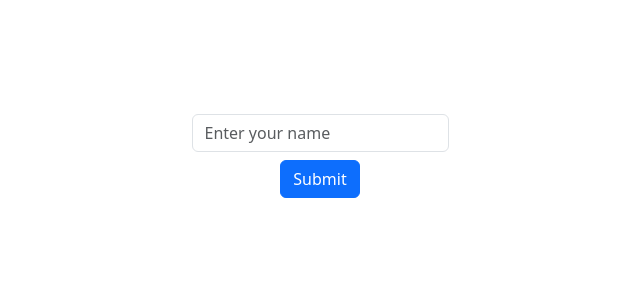
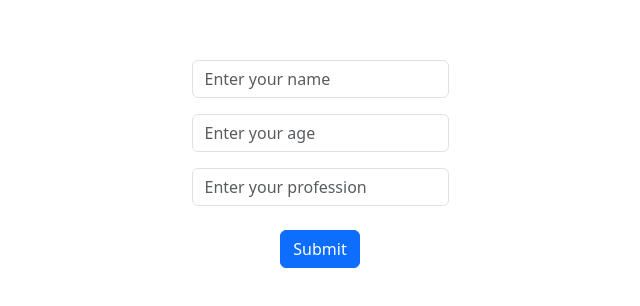
Before and after one commit to WPJ-Dev/react-refresher, a React (Vite) app in the folder react-sandbox/hello-world/: page / in a window 1280 px wide. Shown: the part 252-558 px from the top of the page, without its empty margins (320-960 px from the left). Built offline with nearby package versions, Linux system fonts and the light colour scheme.

Commit message:
working with basic form functionality

```diff
--- a/react-sandbox/hello-world/src/components/Forms.jsx
+++ b/react-sandbox/hello-world/src/components/Forms.jsx
@@ -1,35 +1,74 @@
 import { useState } from "react";
 
 function NameForm() {
-  const [name, setName] = useState("");
-  const [names, setNames] = useState([]);
+  const [formData, setFormData] = useState({
+    name: "",
+    age: "",
+    profession: "",
+  });
+  const [profiles, setProfiles] = useState([]);
+
+  function handleChange(e) {
+    const { name, value } = e.target;
+    setFormData((prevFormData) => ({
+      ...prevFormData,
+      [name]: value,
+    }));
+  }
 
   function handleSubmit(e) {
     e.preventDefault();
-    setNames([...names, name]);
-    console.log("Enter", name);
-    setName("");
+    if (formData.name && formData.age && formData.profession) {
+      setProfiles([...profiles, formData]);
+      setFormData({ name: "", age: "", profession: "" });
+    } else {
+      alert("Please fill in all fields!");
+    }
   }
   return (
     <div className="container mt-4">
       <form onSubmit={handleSubmit}>
+        <div className="form-group mb-3">
           <input
             className="form-control"
             type="text"
             name="name"
-          value={name}
-          onChange={(e) => setName(e.target.value)}
+            value={formData.name}
+            onChange={handleChange}
             placeholder="Enter your name"
           />
+        </div>
+        <div className="form-group mb-3">
+          <input
+            className="form-control"
+            type="number"
+            name="age"
+            value={formData.age}
+            onChange={handleChange}
+            placeholder="Enter your age"
+          />
+        </div>
+        <div className="form-group mb-3">
+          <input
+            className="form-control"
+            type="text"
+            name="profession"
+            value={formData.profession}
+            onChange={handleChange}
+            placeholder="Enter your profession"
+          />
+        </div>
         <button className="btn btn-primary mt-2">Submit</button>
       </form>
-      <ul>
-        {names.map((nameItem, index) => (
-          <li key={index} className="list-group-item">
-            {index}:{nameItem}
-          </li>
+      {profiles.map((profile, index) => (
+        <div key={index} className="card mt-3">
+          <div className="card-body">
+            <h5 className="card-title">{profile.name}</h5>
+            <h6 className="card-subtitle mb-2 text-muted">{profile.age}</h6>
+            <h6 className="card-text">{profile.profession}</h6>
+          </div>
+        </div>
       ))}
-      </ul>
     </div>
   );
 }
```
Lines whose indentation alone changed are shown as unchanged.
